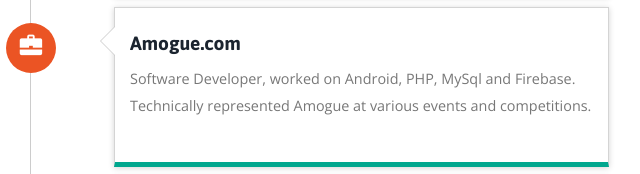
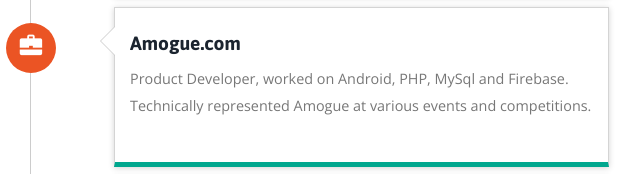
Before and after one commit to palkesh-jain/palkesh-jain.github.io, a plain HTML site: page index.html in a window 1280 px wide. Shown: the part 2529-2703 px from the top of the page, 601-1241 px from the left. Drawn offline with nearby package versions, Linux system fonts and the light colour scheme; files whose address does not match are found by name.

Commit message:
updated position at amogue

```diff
--- a/index.html
+++ b/index.html
@@ -288,7 +288,7 @@
 									<h4 class="timeline-title">Amogue.com</h4>
 								</div>
 								<div class="timeline-body">
-									<p>Software Developer, worked on Android, PHP, MySql and Firebase. Technically represented Amogue at various events and competitions.<br/><br/></p>
+									<p>Product Developer, worked on Android, PHP, MySql and Firebase. Technically represented Amogue at various events and competitions.<br/><br/></p>
 								</div>
 							</div>
 						</li>
```
